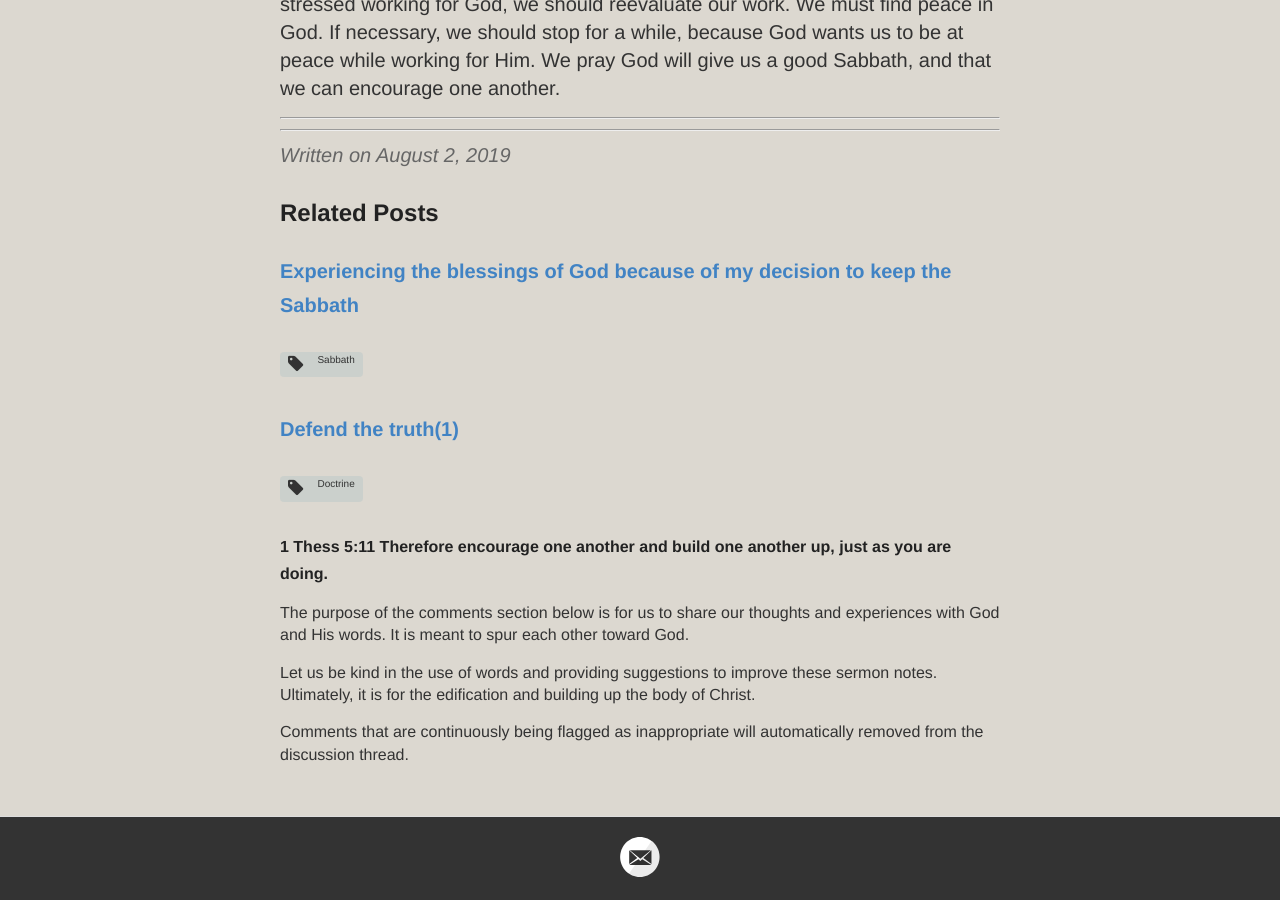
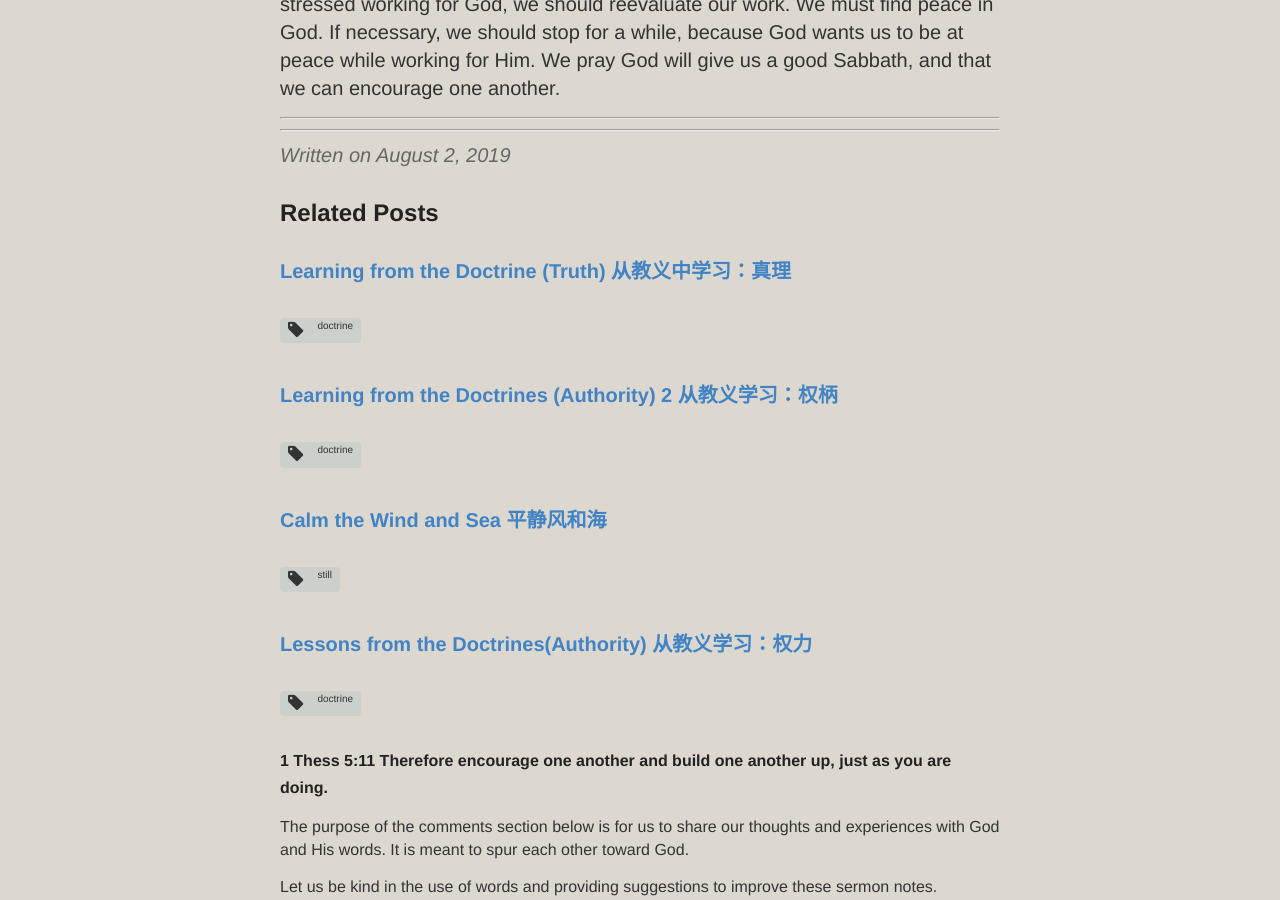
Before and after one commit to catchupTJC/catchuptjc.github.io, a Jekyll site: the page built from _posts/2019-08-02-Learning from the Doctrines(Rest).md, in a window 1280 px wide and 900 px high, scrolled down 6357 px. Built offline with Jekyll 4.4.1, drawn with Linux system fonts in a browser that asks for light colours; nearby versions of some CDN libraries; comment, search, counter and statistics services are not loaded; some of the changed lines change nothing that is shown; some of the changed text lies outside the part shown.

Commit message:
Update 2019-08-02-Learning from the Doctrines(Rest).md

```diff
--- a/_posts/2019-08-02-Learning from the Doctrines(Rest).md
+++ b/_posts/2019-08-02-Learning from the Doctrines(Rest).md
@@ -1,8 +1,8 @@
 ---
 layout: post
 title: Learning from the Doctrines(Rest) 从教义中学习：休息
-category: Sermon(SG)2019
-tags: [Doctrine,Rest,Still,Sabbath]
+category: sermon2019singapore
+tags: [doctrine,rest,still,sabbath]
 hymns: [318,171]
 ---
 
```
